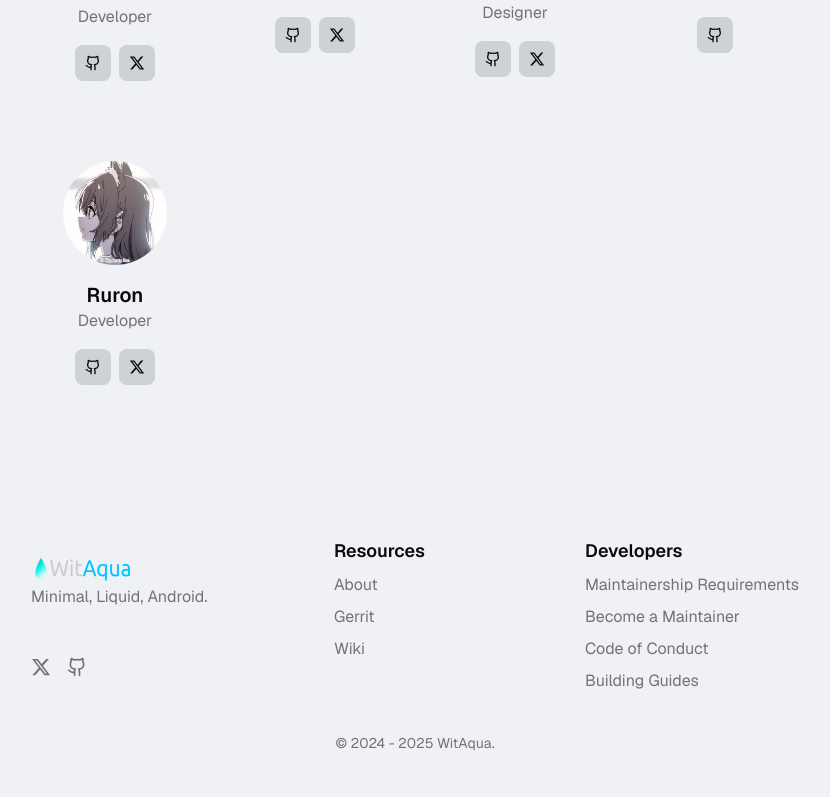
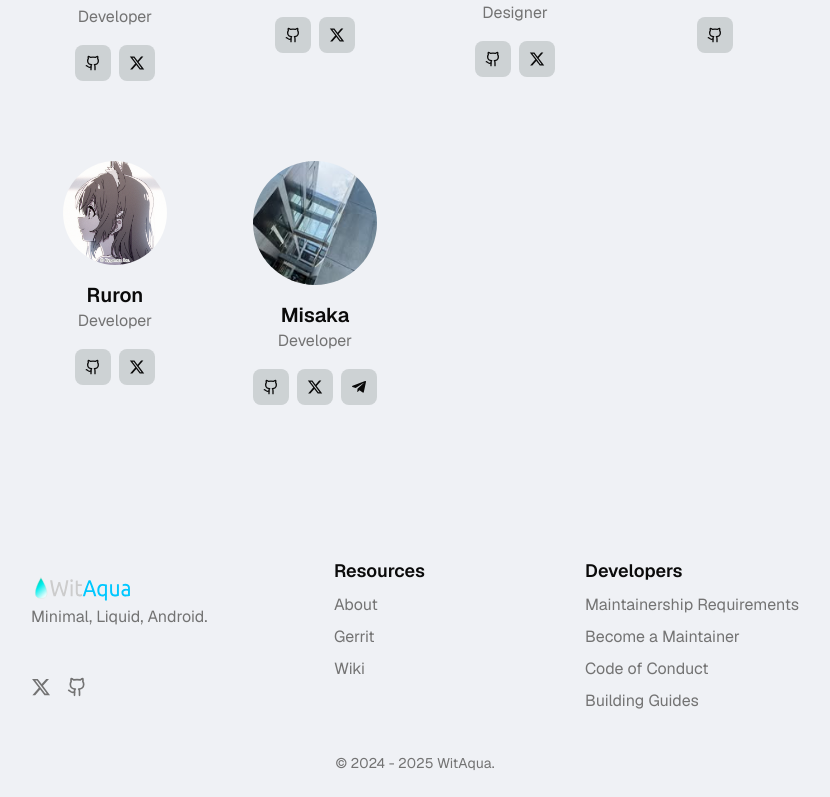
Before and after one commit to WitAqua/www, a Next.js app: page /about in a window 1280 px wide. Shown: the part 1169-1966 px from the top of the page, without its empty margins (225-1055 px from the left). Built offline with nearby package versions, Linux system fonts and the light colour scheme.

Commit message:
Add a new contributor (Misaka)
Change-Id: Ic6b293f87c0f73bd3f0a80716826c90bd29e59f1

```diff
--- a/src/components/about.tsx
+++ b/src/components/about.tsx
@@ -74,6 +74,14 @@ const teamMembers = [
     github: "RuronKun3141",
     twitter: "RuronKun_PC",
   },
+  {
+    name: "Misaka",
+    role: "Developer",
+    image: "/misaka.png",
+    github: "misakazip",
+    twitter: "misakazip",
+    telegram: "misakazip",
+  },
 ];
 
 const fadeInUp = {
```
Also changed, not shown: public/misaka.png (added).
